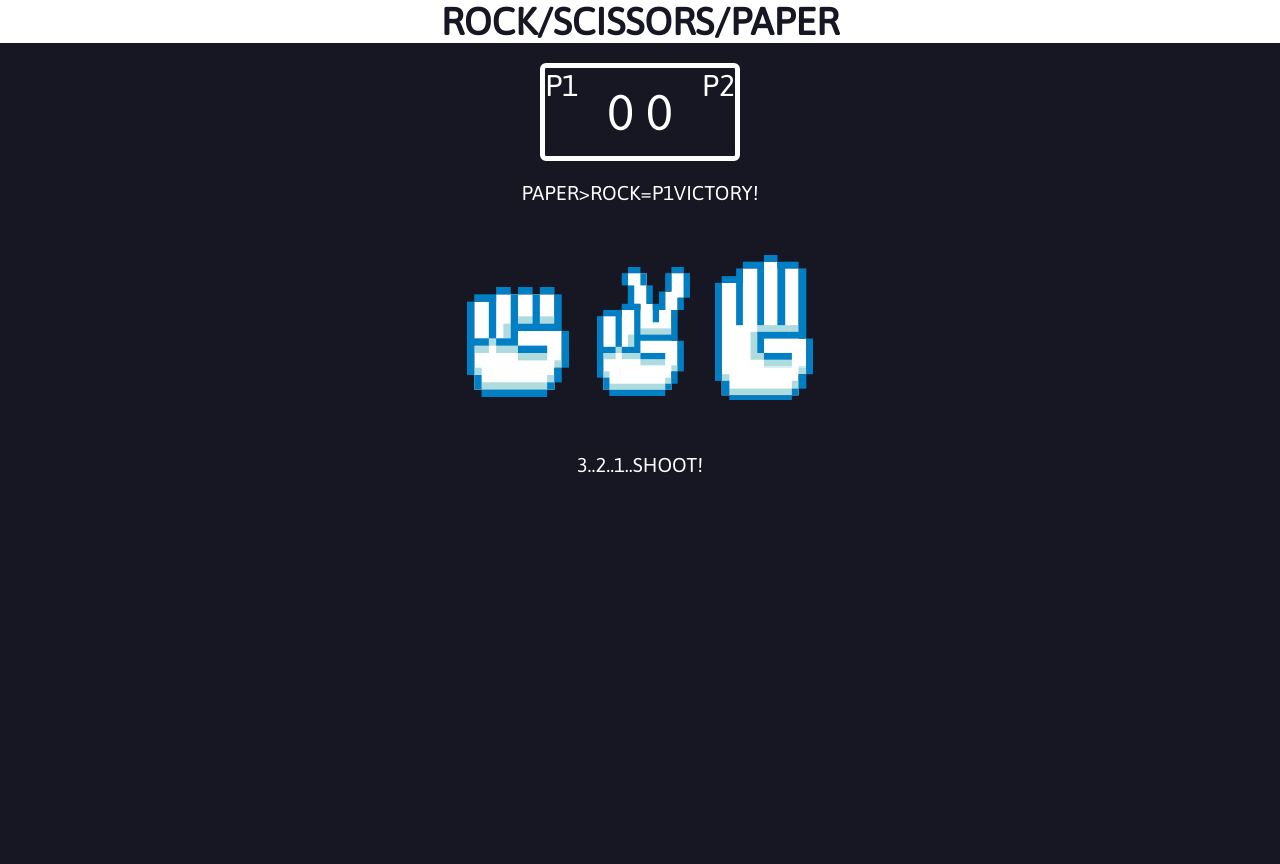
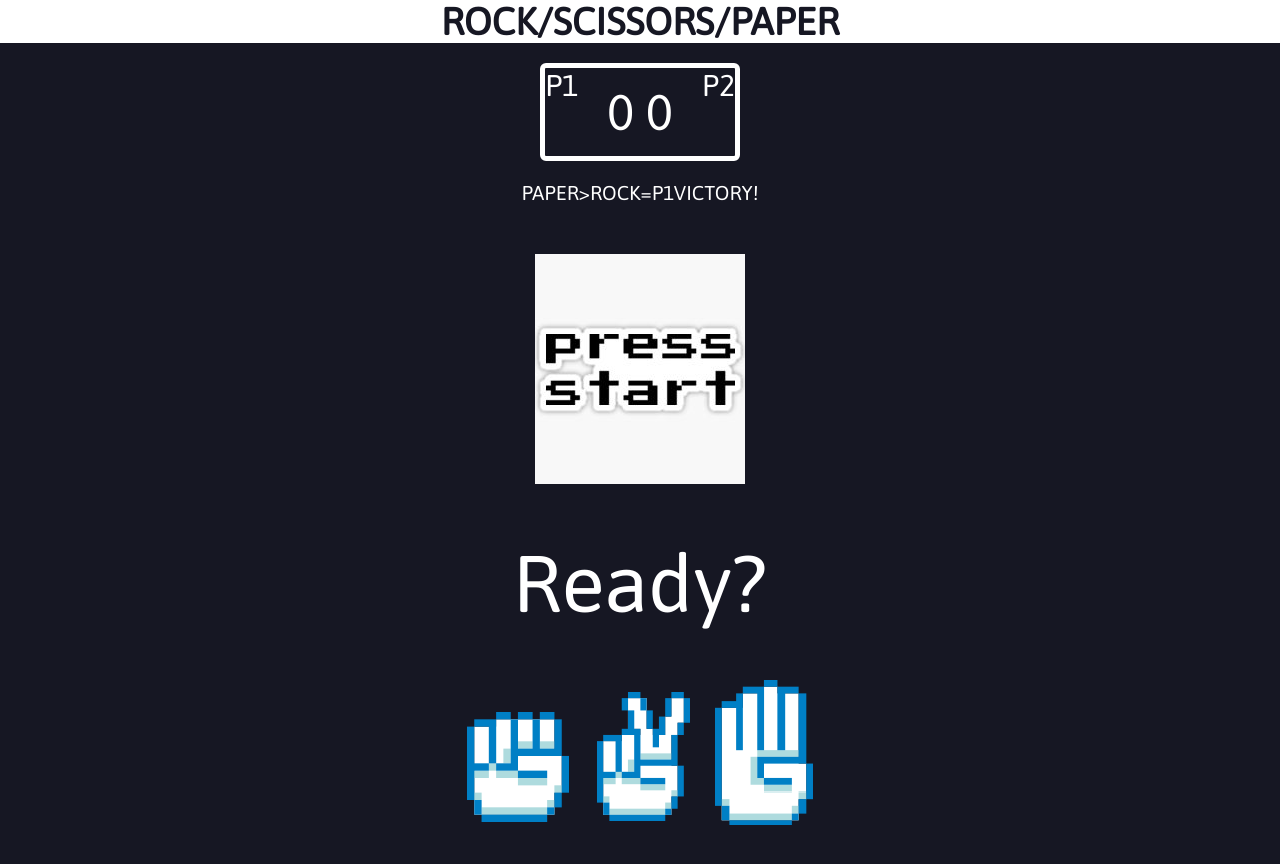
Before and after one commit to devendrk/Rosciper, a website: page public/index.html in a window 1280 px wide. Before the commit the page ends 800 px from the top, so only its background shows below. Drawn offline with Linux system fonts and the light colour scheme.

Commit message:
adds missed files

```diff
--- a/public/dependencies/style.css
+++ b/public/dependencies/style.css
@@ -46,6 +46,23 @@ span {
     position: relative;
 }
 
+.start {
+    text-align: center;
+    margin: 50px;
+}
+
+#countdown {
+    text-align: center;
+    margin: 50px;
+    font-size: 5em;
+}
+
+.countdown {
+    text-align: center;
+    font-size: 5em;
+    margin: 50px;
+}
+
 .choices {
     text-align: center;
     margin: 50px;
--- a/public/index.html
+++ b/public/index.html
@@ -8,6 +8,22 @@
     <title>ROSCIPER</title>
     <link rel="stylesheet" href="dependencies/style.css">
     <script src="dependencies/script.js"></script>
+    <script>
+        function timer(){
+            var timeleft = 10;
+            var downloadTimer = setInterval(function(){
+                document.getElementById("countdown").innerHTML = timeleft - 7;
+                timeleft -= 1;
+                if(timeleft <= 6){
+                    document.getElementById("countdown").innerHTML = "Go!"
+                    }
+                if(timeleft <= 0){
+                    clearInterval(downloadTimer);
+                    document.getElementById("countdown").innerHTML = "Ready?"  // resets the element to ready
+                    }
+            }, 1000);
+        }
+    </script>
     <link href="https://fonts.googleapis.com/css?family=Asap" rel="stylesheet">
 </head>
 
@@ -28,6 +44,12 @@
     <p>PAPER>ROCK=P1VICTORY!</p>
     </div>
 
+    <div class="start">
+        <input type="image" src="dependencies/images/start_button.jpg" onclick="timer()"></input>
+    </div>
+
+    <div class="countdown" id="countdown">Ready?</div>
+
     <div class="choices">
         <div id="r" class="choice">
             <input type="image" img src="dependencies/images/rock.png" alt="" name="playRock" class="playRock" id="playRock" />
@@ -39,9 +61,6 @@
             <input type="image" img src="dependencies/images/paper.png" alt="" name="playPaper" class="playPaper" id="playPaper" />
         </div>
     </div>
-
-    <p id="action-msg">3..2..1..SHOOT!</p>
-
 </body>
 
 </html>
```
Also changed, not shown: public/dependencies/images/start_button.jpg (added).
